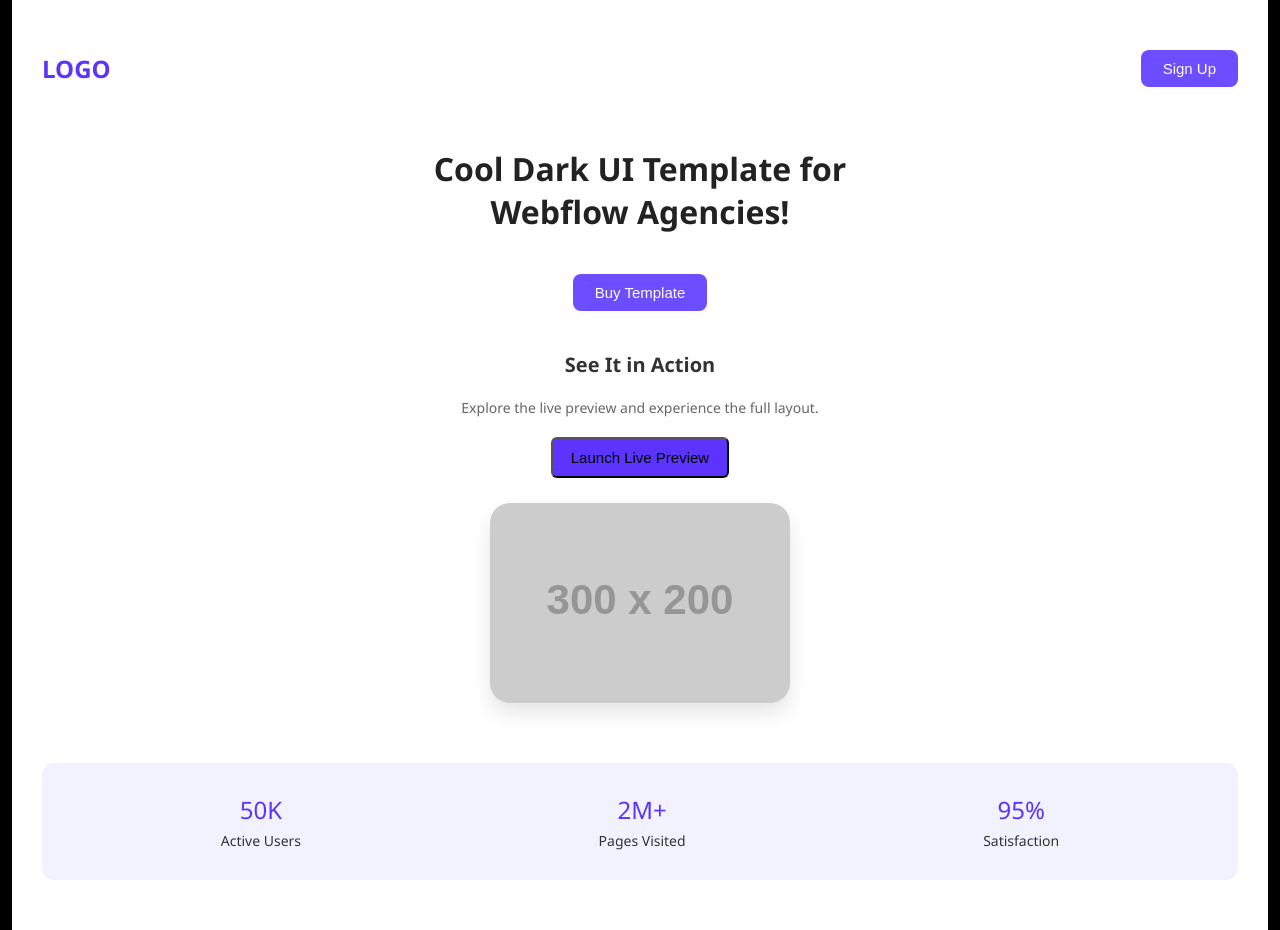
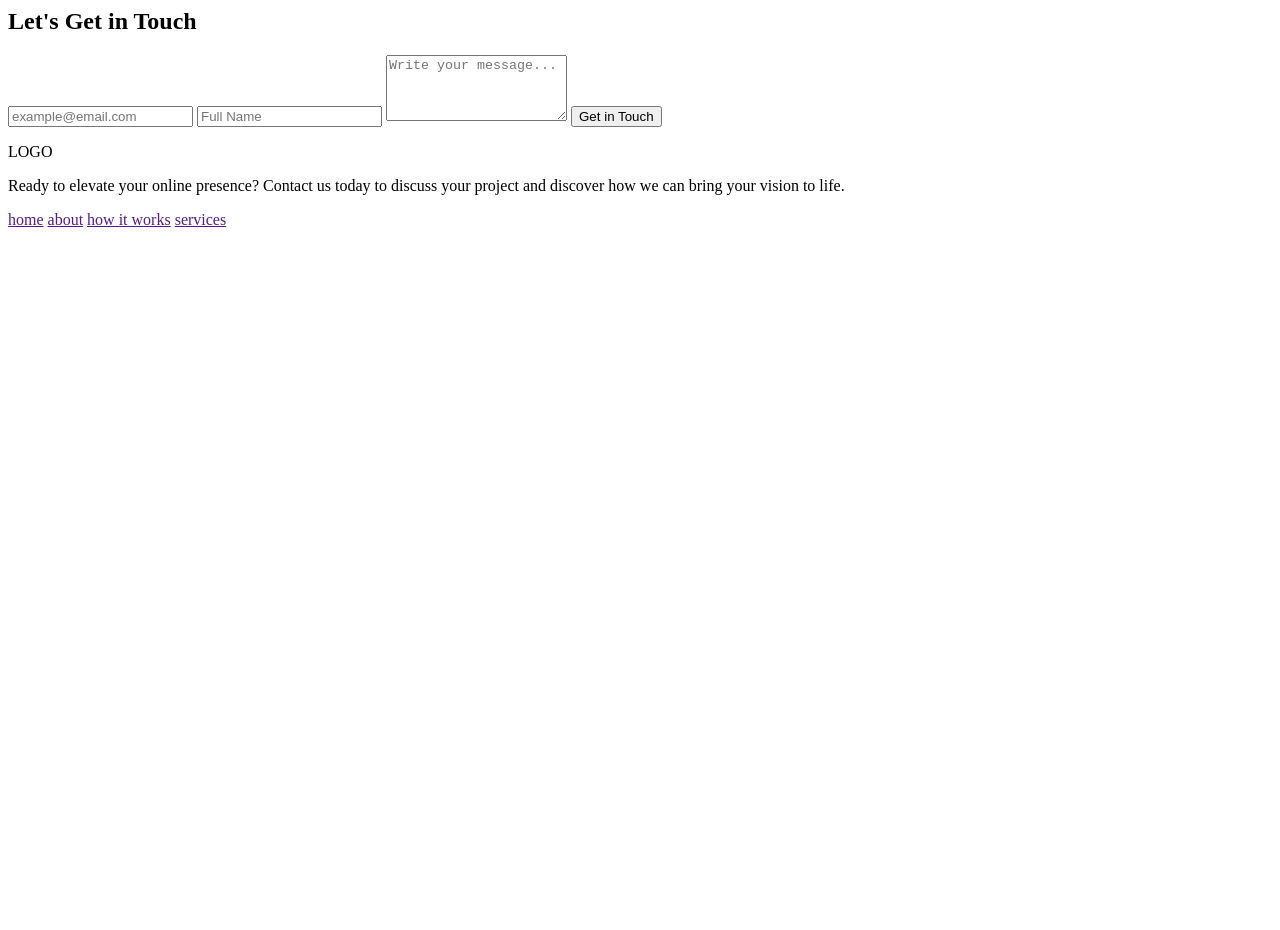
Before and after one commit to rakhi-ai12/my-4th-website, a plain HTML site: page index.html in a window 1280 px wide. After the commit the page ends 800 px from the top, so only its background shows below. Drawn offline with Linux system fonts and the light colour scheme; placeholder pictures from the web are drawn by us.

Commit message:
first commit

```diff
--- a/index.html
+++ b/index.html
@@ -1,150 +1,25 @@
+ <section class="contact">
+    <h2>Let's Get in Touch</h2>
+    <form>
+      <input type="email" placeholder="example@email.com" required>
+      <input type="text" placeholder="Full Name" required>
+      <textarea placeholder="Write your message..." rows="4" required></textarea>
+      <button type="submit">Get in Touch</button>
+    </form>
+  </section>
 
-<!DOCTYPE html>
-<html lang="en">
-<head>
-  <meta charset="UTF-8" />
-  <meta name="viewport" content="width=device-width, initial-scale=1.0" />
-  <title>Dark UI Template</title>
-  <style>
-    body {
-      margin: 0;
-      padding: 0;
-      font-family: 'Segoe UI', Tahoma, Geneva, Verdana, sans-serif;
-      background-color: #f7f7f7;
-    }
+  <footer>
+    <div class="logo">LOGO</div>
+    <p>Ready to elevate your online presence? Contact us today to discuss your project and discover how we can bring your vision to life.</p>
+  </footer>
+  <div class="menu">
+    <a href="">home</a>
+    <a href="">about</a>
+    <a href="">how it works</a>
+    <a href="">services</a>
 
-    .container {
-      max-width: 1200px;
-      margin: 0 auto;
-      padding: 50px 30px;
-      border-left: 12px solid #000;
-      border-right: 12px solid #000;
-      background-color: #ffffff;
-      min-height: 100vh;
-    }
+  </div>
 
-    .top-bar {
-      display: flex;
-      justify-content: space-between;
-      align-items: center;
-    }
 
-    .logo {
-      font-weight: bold;
-      font-size: 24px;
-      color: #5C33FF; /* blueish-purple logo */
-    }
-
-    .button {
-      background-color: #6C4DFF; /* vivid purple */
-      color: white;
-      padding: 10px 22px;
-      font-size: 15px;
-      border: none;
-      border-radius: 8px;
-      cursor: pointer;
-      transition: background 0.3s;
-    }
-
-    .button:hover {
-      background-color: #5733ff;
-    }
-
-    .hero {
-      text-align: center;
-      margin-top: 60px;
-    }
-
-    .hero h1 {
-      font-size: 32px;
-      color: #222;
-    }
-
-    .launch-btn {
-      margin-top: 10px;
-      font-size: 15px;
-      background-color: #5C33FF;
-      padding: 10px 18px;
-      border-radius: 6px;
-    }
-
-    .section {
-      margin-top: 40px;
-      text-align: center;
-    }
-
-    .section h3 {
-      font-size: 20px;
-      color: #333;
-    }
-
-    .section p {
-      font-size: 14px;
-      color: #666;
-      margin-bottom: 10px;
-    }
-
-    .preview-img {
-      display: block;
-      margin: 25px auto;
-      max-width: 320px;
-      border-radius: 20px;
-      box-shadow: 0 10px 20px rgba(0, 0, 0, 0.1);
-    }
-
-    .stats {
-      display: flex;
-      justify-content: space-around;
-      margin-top: 60px;
-      background: #f2f2ff;
-      padding: 30px;
-      border-radius: 12px;
-    }
-
-    .stat {
-      text-align: center;
-      color: #5c33ff;
-      font-size: 24px;
-    }
-
-    .stat small {
-      display: block;
-      color: #333;
-      font-size: 14px;
-      margin-top: 5px;
-    }
-  </style>
-</head>
-<body>
-  <div class="container">
-    <div class="top-bar">
-      <div class="logo">LOGO</div>
-      <button class="button">Sign Up</button>
-    </div>
-
-    <div class="hero">
-      <h1>Cool Dark UI Template for<br>Webflow Agencies!</h1>
-      <button class="button" style="margin-top: 20px;">Buy Template</button>
-    </div>
-
-    <div class="section">
-      <h3>See It in Action</h3>
-      <p>Explore the live preview and experience the full layout.</p>
-      <button class="launch-btn">Launch Live Preview</button>
-      <img src="https://via.placeholder.com/300x200.png?text=Webflow+Conf+2022" alt="Webflow Conf 2022" class="preview-img" />
-    </div>
-
-    <div class="stats">
-      <div class="stat">
-        50K<br><small>Active Users</small>
-      </div>
-      <div class="stat">
-        2M+<br><small>Pages Visited</small>
-      </div>
-      <div class="stat">
-        95%<br><small>Satisfaction</small>
-      </div>
-    </div>
-  </div>
 </body>
 </html>
```
